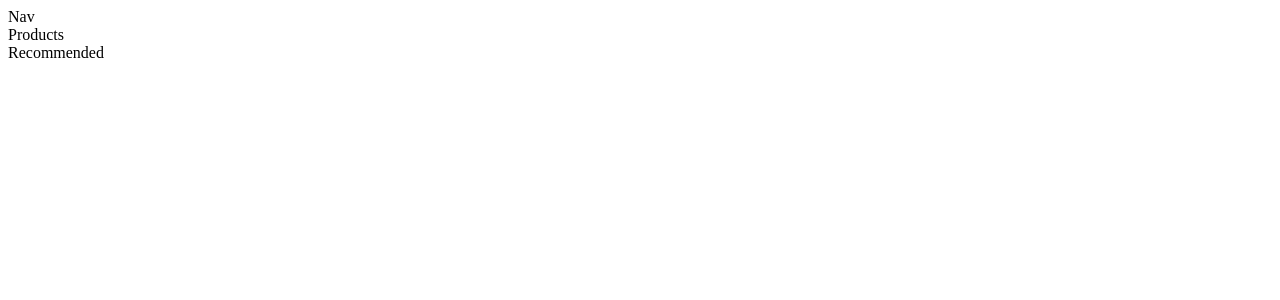
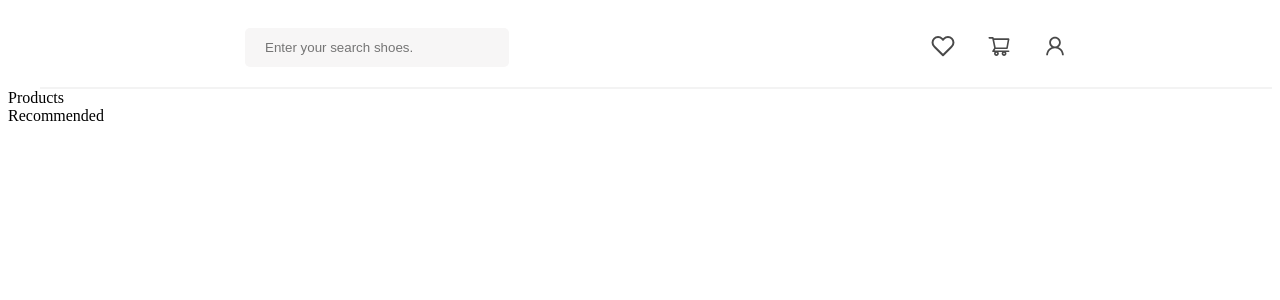
Before and after one commit to SankarChalla/React---Projects, a React (Vite) app in the folder advanced-filtering/: page / in a window 1280 px wide. Shown: the top 300 px of the page. Built offline with nearby package versions, Linux system fonts and the light colour scheme.

Commit message:
1st Navigation Section

```diff
--- a/advanced-filtering/package.json
+++ b/advanced-filtering/package.json
@@ -11,7 +11,8 @@
   },
   "dependencies": {
     "react": "^19.1.0",
-    "react-dom": "^19.1.0"
+    "react-dom": "^19.1.0",
+    "react-icons": "^5.5.0"
   },
   "devDependencies": {
     "@eslint/js": "^9.25.0",
--- a/advanced-filtering/src/Navigation/Nav.css
+++ b/advanced-filtering/src/Navigation/Nav.css
@@ -0,0 +1,27 @@
+nav {
+  display: flex;
+  border-bottom: 2px solid #f3f3f3;
+  justify-content: space-around;
+  align-items: center;
+  padding: 20px;
+  z-index: 999;
+  margin-left: 2rem;
+}
+
+input {
+  padding: 12px 20px;
+  border: none;
+  background-color: #f7f6f6;
+  outline: none;
+  margin-right: 20px;
+  border-radius: 5px;
+  position: relative;
+  width: 14rem;
+}
+
+.nav-icons {
+  width: 1.5rem;
+  height: 1.5rem;
+  margin-left: 2rem;
+  color: #494949;
+}
--- a/advanced-filtering/src/Navigation/Nav.jsx
+++ b/advanced-filtering/src/Navigation/Nav.jsx
@@ -1,8 +1,30 @@
 import React from 'react'
+import '../Navigation/Nav.css'
+import { FiHeart } from 'react-icons/fi'
+import { AiOutlineShoppingCart,AiOutlineUser } from "react-icons/ai"
 
 const Nav = () => {
   return (
-    <div>Nav</div>
+    <nav>
+      <div className="nav-container">
+        <input
+        type="text"
+        className='search-input'
+        placeholder='Enter your search shoes.'
+        />
+      </div>
+      <div className="profile-container">
+        <a href="#">
+          <FiHeart className="nav-icons" />
+        </a>
+        <a href="#">
+          <AiOutlineShoppingCart className='nav-icons' />
+        </a>
+        <a href="#">
+          <AiOutlineUser className='nav-icons' />
+        </a>
+      </div>
+    </nav>
   )
 }
 
--- /dev/null
+++ b/advanced-filtering/src/index.css
@@ -0,0 +1,26 @@
+* {
+  padding: 0;
+  margin: 0;
+  box-sizing: border-box;
+  font-family: sans-serif;
+}
+
+a {
+  text-decoration: none;
+  color: rgb(97,97,97);
+}
+
+li {
+  list-style: none;
+}
+
+.btns {
+  padding: 10px, 20px;
+  margin-right: 6px;
+  background-color: transparent;
+  border: none;
+  border: 0.6px solid #ccc;
+  border-radius: 5px;
+  color: #323232;
+  cursor: pointer;
+}
```
Also changed, not shown: 1 other file (tests, documents, lock files or other folders).
